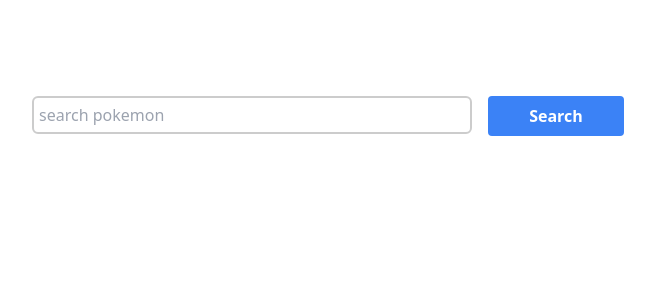
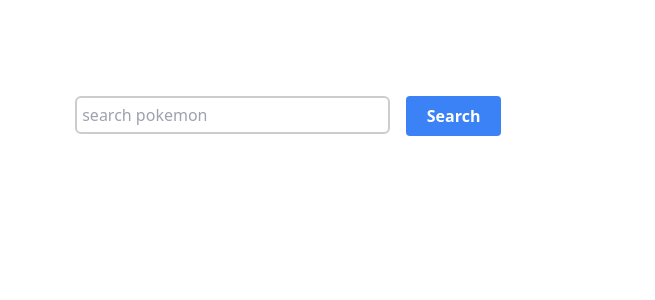
Before and after one commit to mikegetz/pokemon-vue-example, a Vue app: page / in a window 1280 px wide. Shown: the top 300 px of the page, without its empty margins (352-1007 px from the left). Built offline with nearby package versions, Linux system fonts and the light colour scheme.

Commit message:
restyled search component to fit after resizing

```diff
--- a/src/components/Search.vue
+++ b/src/components/Search.vue
@@ -34,9 +34,9 @@
 </script>
 
 <template>
-    <div class="ml-20 mt-24">
-    <div class="grid grid-cols-8 gap-4">
-      <div class="col-start-3 col-span-3">
+    <div class="m-24">
+    <div class="grid grid-cols-10 gap-4">
+      <div class="col-start-4 col-span-3">
         <input type="text" v-model="searchInput" v-on:keyup.enter="makeRequest" placeholder="search pokemon"/>
       </div>
         <button @click="makeRequest" class="btn btn-blue">Search</button>
```
